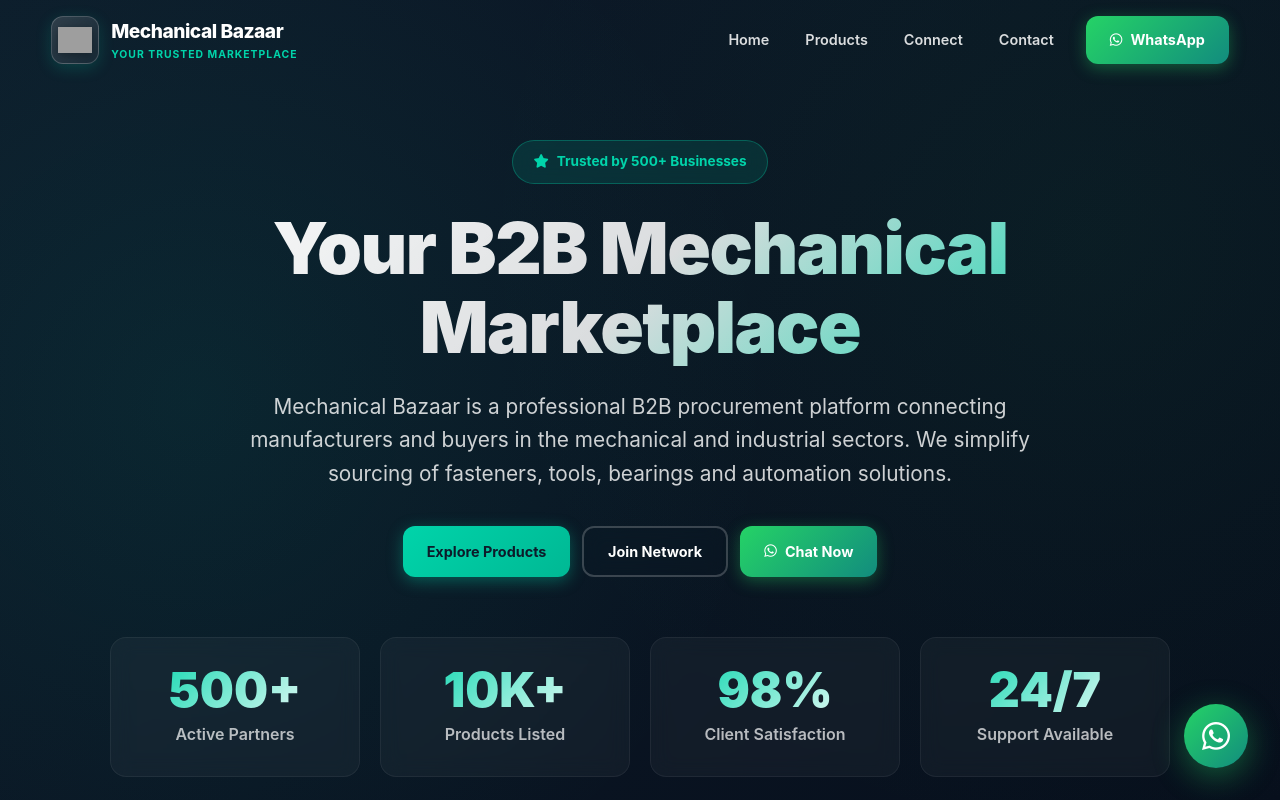
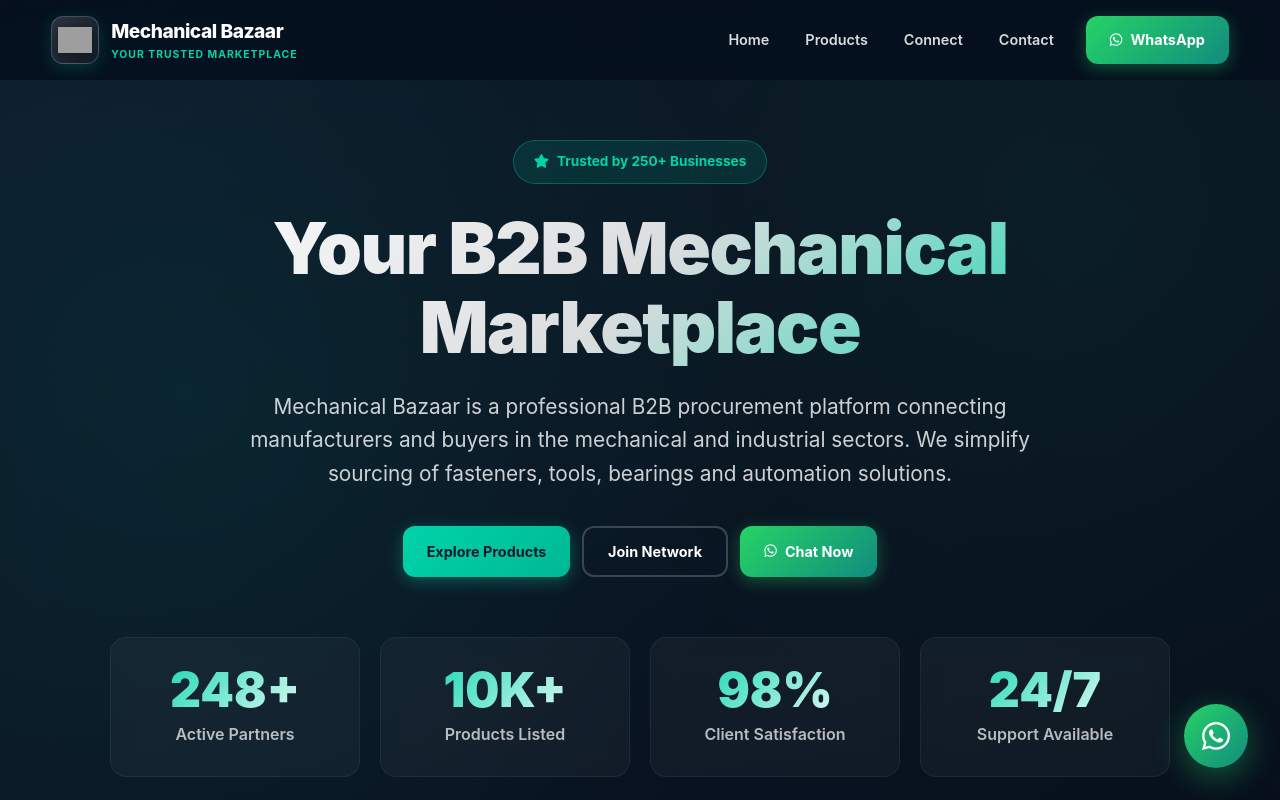
Before and after one commit to rishijain21/Mechanical-Bazaar-, a plain HTML site: page index.html in a window 1280 px wide. Shown: the top 800 px of the page. Drawn offline with Linux system fonts and the light colour scheme; grey boxes are pictures that could not be loaded.

Commit message:
Initial commit

```diff
--- a/css/style.css
+++ b/css/style.css
@@ -66,10 +66,13 @@
   left: 0;
   right: 0;
   z-index: 1100;
-      background: transparent;
-      transition: all var(--transition);
+  background: rgba(7, 15, 28, 0.85); /* slightly opaque instead of fully transparent */
+  transition: all 0.3s ease;
   padding: 16px 0;
+  backdrop-filter: blur(10px) saturate(180%);
 }
+
+
 
     header .header-inner {
       display: flex;
@@ -80,9 +83,9 @@
 
 header.scrolled {
   padding: 10px 0;
-      background: rgba(7, 15, 28, 0.95);
+  background: rgba(7, 15, 28, 0.95); /* more opaque when scrolling */
   backdrop-filter: blur(20px) saturate(180%);
-      box-shadow: 0 4px 30px rgba(0, 0, 0, 0.5);
+  box-shadow: 0 4px 30px rgba(0, 0, 0, 0.3);
 }
 
     .logo {
--- a/index.html
+++ b/index.html
@@ -116,7 +116,7 @@
       <div class="hero-content container">
         <div class="hero-badge">
           <i class="fas fa-star"></i>
-          <span>Trusted by 500+ Businesses</span>
+          <span>Trusted by 250+ Businesses</span>
         </div>
         <h1>Your B2B Mechanical Marketplace</h1>
         <p>Mechanical Bazaar is a professional B2B procurement platform connecting manufacturers and buyers in the mechanical and industrial sectors. We simplify sourcing of fasteners, tools, bearings and automation solutions.</p>
@@ -128,7 +128,7 @@
 
         <div class="stats">
           <div class="stat-card">
-            <div class="stat-number">500+</div>
+            <div class="stat-number">248+</div>
             <div class="stat-label">Active Partners</div>
           </div>
           <div class="stat-card">
```
Lines whose indentation alone changed are shown as unchanged.
